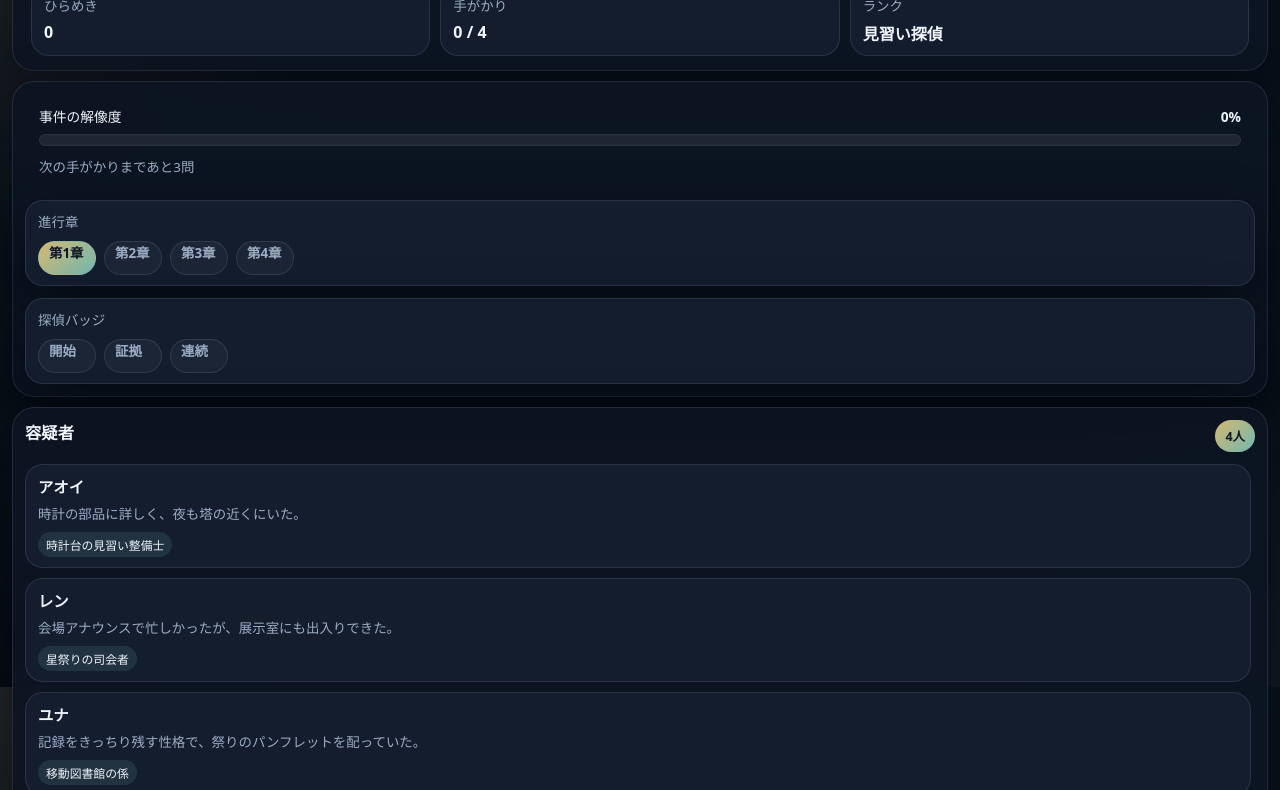
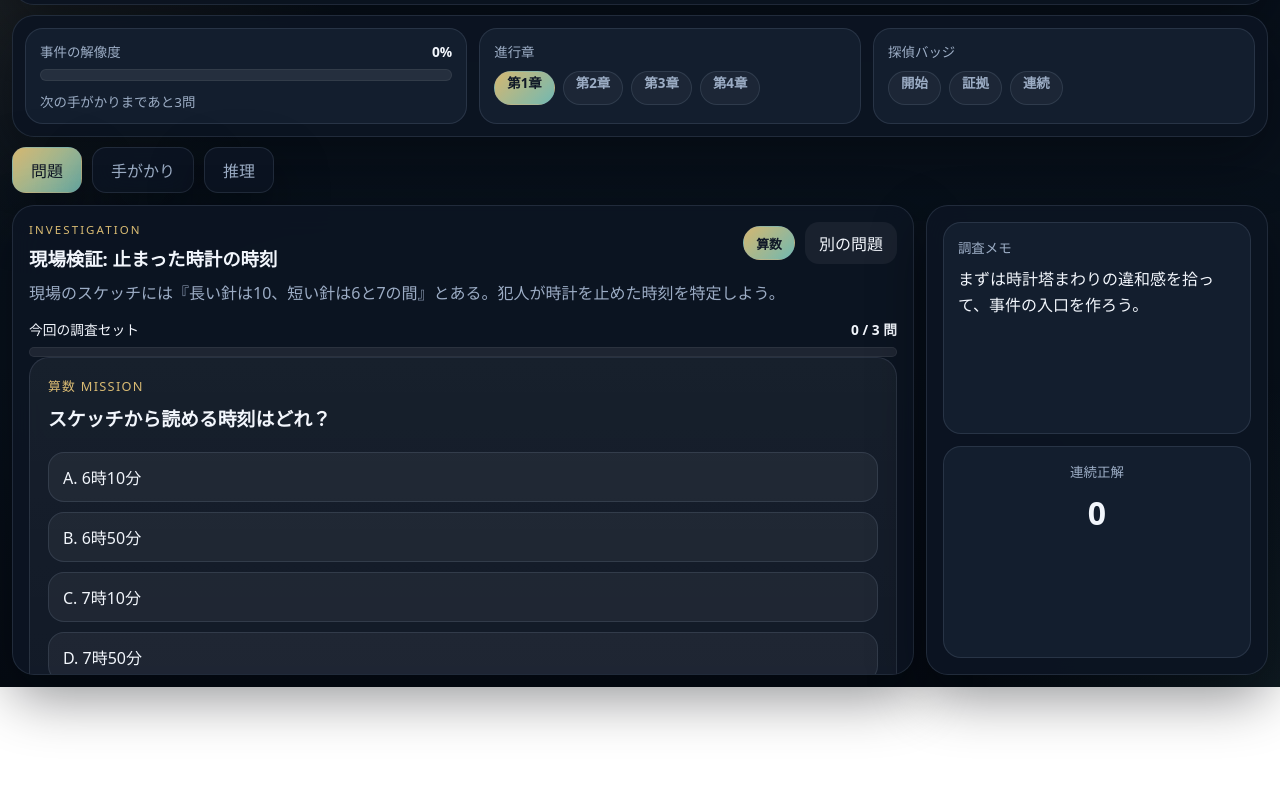
Before and after one commit to Beck175R/mistudy, a website: page index.html in a window 1280 px wide. Shown: the part 113-903 px from the top of the page. After the commit the page ends 800 px from the top, so only its background shows below. Drawn offline with Linux system fonts and the light colour scheme.

Commit message:
Refactor app into tabbed simple layout

```diff
--- a/app.js
+++ b/app.js
@@ -131,6 +131,10 @@ const state = {
 };
 
 const elements = {
+  tabButtons: document.querySelectorAll(".tab-button"),
+  missionTab: document.getElementById("missionTab"),
+  cluesTab: document.getElementById("cluesTab"),
+  solveTab: document.getElementById("solveTab"),
   storyBeat: document.getElementById("storyBeat"),
   sparkValue: document.getElementById("sparkValue"),
   clueValue: document.getElementById("clueValue"),
@@ -451,6 +455,7 @@ function submitAnswer() {
   if (unlockedClue) {
     showCelebration(unlockedClue);
     spawnBurst(elements.clueBoard, "teal");
+    setActiveTab(state.deductionUnlocked ? "solve" : "clues");
   }
 }
 
@@ -483,12 +488,34 @@ function solveCase() {
 }
 
 function bindEvents() {
+  elements.tabButtons.forEach((button) => {
+    button.addEventListener("click", () => {
+      setActiveTab(button.dataset.tab);
+    });
+  });
+
   elements.submitAnswerButton.addEventListener("click", submitAnswer);
   elements.nextQuestionButton.addEventListener("click", nextMission);
   elements.changeMissionButton.addEventListener("click", nextMission);
   elements.solveCaseButton.addEventListener("click", solveCase);
   elements.closeCelebrationButton.addEventListener("click", () => {
     elements.celebrationModal.classList.add("hidden");
+  });
+}
+
+function setActiveTab(tabName) {
+  const map = {
+    mission: elements.missionTab,
+    clues: elements.cluesTab,
+    solve: elements.solveTab
+  };
+
+  elements.tabButtons.forEach((button) => {
+    button.classList.toggle("active", button.dataset.tab === tabName);
+  });
+
+  Object.entries(map).forEach(([name, node]) => {
+    node.classList.toggle("active", name === tabName);
   });
 }
 
--- a/index.html
+++ b/index.html
@@ -13,6 +13,7 @@
 <body>
   <div class="noise"></div>
   <div id="fxLayer" class="fx-layer" aria-hidden="true"></div>
+
   <main class="app">
     <header class="header">
       <div>
@@ -36,8 +37,8 @@
       </div>
     </header>
 
-    <section class="top-strip">
-      <div class="meter-panel">
+    <section class="summary-row">
+      <div class="meter-card">
         <div class="meter-label-row">
           <span>事件の解像度</span>
           <strong id="progressBadge">0%</strong>
@@ -48,27 +49,27 @@
         <p id="nextReward" class="subtle">次の手がかりまであと3問</p>
       </div>
 
-      <div class="mini-panel">
+      <div class="chip-card">
         <span>進行章</span>
-        <div id="chapterTimeline" class="chapter-pills"></div>
+        <div id="chapterTimeline" class="chip-list"></div>
       </div>
 
-      <div class="mini-panel">
+      <div class="chip-card">
         <span>探偵バッジ</span>
-        <div id="achievementList" class="achievement-pills"></div>
+        <div id="achievementList" class="chip-list"></div>
       </div>
     </section>
 
     <section class="workspace">
-      <aside class="left-panel panel">
-        <div class="panel-head">
-          <h2>容疑者</h2>
-          <span class="badge">4人</span>
-        </div>
-        <div id="suspectList" class="suspect-list"></div>
-      </aside>
+      <nav class="tabs" aria-label="画面切り替え">
+        <button class="tab-button active" data-tab="mission">問題</button>
+        <button class="tab-button" data-tab="clues">手がかり</button>
+        <button class="tab-button" data-tab="solve">推理</button>
+      </nav>
 
-      <section class="center-panel panel">
+      <section id="missionTab" class="tab-panel active">
+        <div class="mission-layout">
+          <article class="panel main-panel">
             <div class="panel-head">
               <div>
                 <p class="kicker">INVESTIGATION</p>
@@ -99,34 +100,49 @@
               <button id="submitAnswerButton" class="primary-button">回答する</button>
               <button id="nextQuestionButton" class="secondary-button hidden">次の問題へ</button>
             </div>
+          </article>
 
-        <div class="bottom-status">
-          <article class="status-box">
+          <aside class="panel side-panel">
+            <div class="side-card">
               <span>調査メモ</span>
               <p id="liveHint">時計塔の近くで見つかった小さな違和感を集めよう。</p>
-          </article>
-          <article class="status-box narrow">
+            </div>
+            <div class="side-card centered">
               <span>連続正解</span>
               <strong id="streakValue">0</strong>
-          </article>
+            </div>
+          </aside>
         </div>
       </section>
 
-      <aside class="right-panel">
-        <article class="panel clue-panel">
+      <section id="cluesTab" class="tab-panel">
+        <div class="clues-layout">
+          <article class="panel">
+            <div class="panel-head">
+              <h2>容疑者</h2>
+              <span class="badge">4人</span>
+            </div>
+            <div id="suspectList" class="suspect-list"></div>
+          </article>
+
+          <article class="panel">
             <div class="panel-head">
               <h2>手がかり</h2>
               <span id="clueBoardBadge" class="badge">0 / 4</span>
             </div>
             <div id="clueBoard" class="clue-board"></div>
           </article>
+        </div>
+      </section>
 
+      <section id="solveTab" class="tab-panel">
         <article class="panel solve-panel">
           <div class="panel-head">
             <h2>最終推理</h2>
             <span id="deductionLock" class="lock-pill">手がかりを4つ集めると解放</span>
           </div>
-          <div class="form-stack">
+
+          <div class="solve-grid">
             <label class="field">
               <span>犯人</span>
               <select id="culpritSelect"></select>
@@ -140,10 +156,11 @@
               <select id="placeSelect"></select>
             </label>
           </div>
+
           <button id="solveCaseButton" class="primary-button wide">事件を解決する</button>
           <div id="solutionCard" class="solution-card hidden" aria-live="polite"></div>
         </article>
-      </aside>
+      </section>
     </section>
   </main>
 
--- a/styles.css
+++ b/styles.css
@@ -1,9 +1,9 @@
 :root {
   --bg: #09111c;
-  --panel: rgba(12, 21, 34, 0.92);
-  --panel-soft: rgba(20, 31, 47, 0.96);
+  --panel: rgba(12, 21, 34, 0.94);
+  --panel-soft: rgba(20, 31, 47, 0.98);
   --line: rgba(151, 168, 190, 0.16);
-  --text: #f0f4fb;
+  --text: #f2f6fc;
   --muted: #9cadc5;
   --gold: #d9bb73;
   --teal: #82d3c8;
@@ -49,6 +49,14 @@ select {
   background-size: 22px 22px;
 }
 
+.fx-layer {
+  position: fixed;
+  inset: 0;
+  pointer-events: none;
+  overflow: hidden;
+  z-index: 30;
+}
+
 .app {
   position: relative;
   z-index: 1;
@@ -60,20 +68,25 @@ select {
 }
 
 .header,
-.top-strip,
+.summary-row,
 .panel,
-.mini-panel {
+.tab-button {
   background: var(--panel);
   border: 1px solid var(--line);
-  border-radius: 22px;
   box-shadow: var(--shadow);
   backdrop-filter: blur(16px);
+}
+
+.header,
+.summary-row,
+.panel {
+  border-radius: 22px;
 }
 
 .header {
   padding: 18px 22px;
   display: grid;
-  grid-template-columns: 1.6fr auto;
+  grid-template-columns: 1.5fr auto;
   gap: 18px;
   align-items: center;
 }
@@ -96,18 +109,18 @@ select {
   margin: 10px 0 0;
   color: var(--muted);
   line-height: 1.65;
-  max-width: 78ch;
 }
 
 .header-stats {
   display: grid;
-  grid-template-columns: repeat(3, minmax(112px, 1fr));
+  grid-template-columns: repeat(3, minmax(110px, 1fr));
   gap: 10px;
 }
 
 .stat-card,
-.mini-panel,
-.status-box,
+.meter-card,
+.chip-card,
+.side-card,
 .suspect-card,
 .clue-card {
   background: var(--panel-soft);
@@ -120,8 +133,9 @@ select {
 }
 
 .stat-card span,
-.mini-panel span,
-.status-box span,
+.meter-card span,
+.chip-card span,
+.side-card span,
 .field span {
   display: block;
   color: var(--muted);
@@ -134,15 +148,15 @@ select {
   font-size: 1rem;
 }
 
-.top-strip {
+.summary-row {
   padding: 12px;
   display: grid;
   grid-template-columns: 1.1fr 0.95fr 0.95fr;
   gap: 12px;
 }
 
-.meter-panel,
-.mini-panel {
+.meter-card,
+.chip-card {
   padding: 12px 14px;
 }
 
@@ -181,18 +195,18 @@ select {
   font-size: 0.84rem;
 }
 
-.chapter-pills,
-.achievement-pills {
+.chip-list {
   display: flex;
   gap: 8px;
   flex-wrap: wrap;
   margin-top: 10px;
 }
 
-.chip {
-  min-width: 58px;
+.chip,
+.badge,
+.lock-pill {
   min-height: 34px;
-  padding: 0 10px;
+  padding: 0 12px;
   display: inline-flex;
   align-items: center;
   justify-content: center;
@@ -215,8 +229,58 @@ select {
 .workspace {
   min-height: 0;
   display: grid;
-  grid-template-columns: 0.88fr 1.34fr 0.98fr;
+  grid-template-rows: auto 1fr;
   gap: 12px;
+}
+
+.tabs {
+  display: flex;
+  gap: 10px;
+}
+
+.tab-button {
+  min-height: 46px;
+  padding: 0 18px;
+  border-radius: 14px;
+  color: var(--muted);
+  cursor: pointer;
+  transition: transform 0.14s ease, background 0.14s ease;
+}
+
+.tab-button.active {
+  background: linear-gradient(135deg, rgba(217, 187, 115, 0.98), rgba(130, 211, 200, 0.86));
+  color: #101827;
+}
+
+.tab-panel {
+  display: none;
+  min-height: 0;
+}
+
+.tab-panel.active {
+  display: block;
+}
+
+.mission-layout {
+  height: 100%;
+  display: grid;
+  grid-template-columns: 1.45fr 0.55fr;
+  gap: 12px;
+}
+
+.clues-layout {
+  height: 100%;
+  display: grid;
+  grid-template-columns: 0.95fr 1.05fr;
+  gap: 12px;
+}
+
+.main-panel,
+.side-panel,
+.solve-panel,
+.clues-layout .panel {
+  height: 100%;
+  padding: 16px;
 }
 
 .panel {
@@ -224,20 +288,12 @@ select {
   overflow: hidden;
 }
 
-.left-panel,
-.center-panel,
-.clue-panel,
-.solve-panel {
-  padding: 16px;
+.main-panel,
+.side-panel,
+.solve-panel,
+.clues-layout .panel {
   display: flex;
   flex-direction: column;
-}
-
-.right-panel {
-  min-height: 0;
-  display: grid;
-  grid-template-rows: 1fr auto;
-  gap: 12px;
 }
 
 .panel-head {
@@ -250,61 +306,6 @@ select {
 .panel-head h2 {
   margin: 0;
   font-size: 1.15rem;
-}
-
-.badge,
-.lock-pill {
-  display: inline-flex;
-  align-items: center;
-  justify-content: center;
-  min-height: 32px;
-  padding: 0 10px;
-  border-radius: 999px;
-  font-size: 0.78rem;
-  font-weight: 700;
-}
-
-.lock-pill {
-  color: var(--muted);
-  background: rgba(255, 255, 255, 0.05);
-}
-
-.suspect-list,
-.clue-board {
-  display: grid;
-  gap: 10px;
-  margin-top: 12px;
-  min-height: 0;
-  overflow: auto;
-  padding-right: 4px;
-}
-
-.suspect-card,
-.clue-card {
-  padding: 12px;
-}
-
-.suspect-card h3,
-.clue-card h3 {
-  margin: 0 0 6px;
-  font-size: 0.96rem;
-}
-
-.suspect-card p,
-.clue-card p {
-  margin: 0;
-  color: var(--muted);
-  line-height: 1.5;
-  font-size: 0.84rem;
-}
-
-.suspect-meta {
-  display: inline-flex;
-  margin-top: 8px;
-  padding: 4px 8px;
-  border-radius: 999px;
-  background: rgba(130, 211, 200, 0.12);
-  font-size: 0.74rem;
 }
 
 .mission-head-right {
@@ -342,7 +343,8 @@ select {
 
 .ghost-button:hover,
 .primary-button:hover,
-.secondary-button:hover {
+.secondary-button:hover,
+.tab-button:hover {
   transform: translateY(-1px);
 }
 
@@ -350,53 +352,46 @@ select {
   margin: 10px 0 12px;
   color: var(--muted);
   line-height: 1.6;
-  display: -webkit-box;
-  -webkit-line-clamp: 3;
-  -webkit-box-orient: vertical;
-  overflow: hidden;
-}
-
-.mission-progress {
-  margin-bottom: 12px;
 }
 
 .question-card {
-  padding: 16px;
+  padding: 18px;
   background: linear-gradient(180deg, rgba(255, 255, 255, 0.05), rgba(255, 255, 255, 0.03));
   border: 1px solid var(--line);
   border-radius: 20px;
-  overflow: auto;
 }
 
 .question-label {
-  margin: 0 0 8px;
+  margin: 0 0 10px;
   color: var(--gold);
-  font-size: 0.78rem;
+  font-size: 0.8rem;
   text-transform: uppercase;
   letter-spacing: 0.1em;
 }
 
 .question-text {
-  margin: 0 0 14px;
-  font-size: 1.08rem;
-  line-height: 1.6;
+  margin: 0 0 18px;
+  font-size: 1.35rem;
+  line-height: 1.55;
+  font-weight: 700;
 }
 
 .choice-grid {
   display: grid;
-  gap: 8px;
+  gap: 10px;
 }
 
 .choice-button {
   width: 100%;
-  min-height: 48px;
+  min-height: 56px;
   text-align: left;
-  padding: 10px 12px;
-  border-radius: 14px;
+  padding: 12px 14px;
+  border-radius: 16px;
   border: 1px solid var(--line);
   background: rgba(255, 255, 255, 0.05);
   color: var(--text);
   cursor: pointer;
+  font-size: 1rem;
   transition: transform 0.14s ease, border-color 0.14s ease, background 0.14s ease;
 }
 
@@ -449,27 +444,68 @@ select {
   margin-top: 12px;
 }
 
-.bottom-status {
-  margin-top: 12px;
-  display: grid;
-  grid-template-columns: 1fr 136px;
-  gap: 10px;
+.side-panel {
+  gap: 12px;
 }
 
-.status-box {
+.side-card {
+  flex: 1;
+  padding: 14px;
+}
+
+.side-card p {
+  margin: 10px 0 0;
+  line-height: 1.6;
+}
+
+.side-card.centered {
+  justify-content: center;
+  align-items: center;
+  text-align: center;
+}
+
+.side-card.centered strong {
+  display: block;
+  margin-top: 10px;
+  font-size: 2rem;
+}
+
+.suspect-list,
+.clue-board {
+  display: grid;
+  gap: 10px;
+  margin-top: 12px;
+  min-height: 0;
+  overflow: auto;
+  padding-right: 4px;
+}
+
+.suspect-card,
+.clue-card {
   padding: 12px;
 }
 
-.status-box p {
-  margin: 8px 0 0;
-  color: var(--text);
-  line-height: 1.55;
+.suspect-card h3,
+.clue-card h3 {
+  margin: 0 0 6px;
+  font-size: 0.96rem;
 }
 
-.status-box.narrow strong {
-  display: block;
-  margin-top: 10px;
-  font-size: 1.7rem;
+.suspect-card p,
+.clue-card p {
+  margin: 0;
+  color: var(--muted);
+  line-height: 1.5;
+  font-size: 0.9rem;
+}
+
+.suspect-meta {
+  display: inline-flex;
+  margin-top: 8px;
+  padding: 4px 8px;
+  border-radius: 999px;
+  background: rgba(130, 211, 200, 0.12);
+  font-size: 0.74rem;
 }
 
 .clue-card.locked {
@@ -483,16 +519,17 @@ select {
   );
 }
 
-.form-stack {
+.solve-grid {
   display: grid;
-  gap: 10px;
-  margin-top: 12px;
+  grid-template-columns: repeat(3, 1fr);
+  gap: 12px;
+  margin-top: 16px;
 }
 
 .field select {
   margin-top: 6px;
   width: 100%;
-  min-height: 44px;
+  min-height: 46px;
   border-radius: 12px;
   border: 1px solid var(--line);
   background: rgba(255, 255, 255, 0.06);
@@ -502,15 +539,30 @@ select {
 
 .wide {
   width: 100%;
-  margin-top: 12px;
+  margin-top: 14px;
 }
 
-.fx-layer {
+.celebration-modal {
   position: fixed;
   inset: 0;
-  pointer-events: none;
-  overflow: hidden;
-  z-index: 30;
+  display: grid;
+  place-items: center;
+  background: rgba(3, 8, 15, 0.62);
+  backdrop-filter: blur(6px);
+}
+
+.celebration-card {
+  width: min(440px, calc(100vw - 32px));
+  padding: 24px;
+  border-radius: 24px;
+  border: 1px solid rgba(217, 187, 115, 0.24);
+  background: linear-gradient(180deg, rgba(13, 23, 36, 0.98), rgba(8, 15, 26, 0.98));
+  box-shadow: var(--shadow);
+  animation: pop 0.22s ease;
+}
+
+.flash {
+  animation: flash 0.42s ease;
 }
 
 .fx-burst {
@@ -539,38 +591,6 @@ select {
   border-radius: 999px;
   background: linear-gradient(135deg, var(--gold), var(--teal));
   animation: spark 0.55s ease-out forwards;
-}
-
-.celebration-modal {
-  position: fixed;
-  inset: 0;
-  display: grid;
-  place-items: center;
-  background: rgba(3, 8, 15, 0.62);
-  backdrop-filter: blur(6px);
-}
-
-.celebration-card {
-  width: min(440px, calc(100vw - 32px));
-  padding: 24px;
-  border-radius: 24px;
-  border: 1px solid rgba(217, 187, 115, 0.24);
-  background: linear-gradient(180deg, rgba(13, 23, 36, 0.98), rgba(8, 15, 26, 0.98));
-  box-shadow: var(--shadow);
-  animation: pop 0.22s ease;
-}
-
-.celebration-card h2 {
-  margin: 8px 0;
-}
-
-.celebration-card p:last-of-type {
-  color: var(--muted);
-  line-height: 1.7;
-}
-
-.flash {
-  animation: flash 0.42s ease;
 }
 
 .hidden {
@@ -622,7 +642,7 @@ select {
   }
 }
 
-@media (max-height: 940px) {
+@media (max-height: 920px) {
   .app {
     padding: 12px;
     gap: 10px;
@@ -632,77 +652,20 @@ select {
     padding: 14px 18px;
   }
 
-  .header h1 {
-    font-size: clamp(1.5rem, 2.1vw, 2.4rem);
-  }
-
-  .story-line {
-    margin-top: 8px;
-    font-size: 0.92rem;
-    display: -webkit-box;
-    -webkit-line-clamp: 2;
-    -webkit-box-orient: vertical;
-    overflow: hidden;
-  }
-
-  .top-strip,
-  .left-panel,
-  .center-panel,
-  .clue-panel,
-  .solve-panel {
-    padding: 12px;
-  }
-
-  .question-text {
-    font-size: 1rem;
-  }
-
-  .choice-button {
-    min-height: 42px;
-    padding: 8px 10px;
-  }
-
-  .suspect-card,
-  .clue-card,
-  .status-box,
-  .stat-card,
-  .mini-panel {
-    padding: 10px 12px;
-  }
-}
-
-@media (max-height: 860px) {
-  .header {
-    grid-template-columns: 1.4fr auto;
-  }
-
   .story-line {
     display: none;
   }
 
-  .top-strip {
-    grid-template-columns: 1fr 0.9fr 0.9fr;
+  .question-text {
+    font-size: 1.18rem;
   }
 
-  .panel-head h2 {
-    font-size: 1.02rem;
-  }
-
-  .mission-copy {
-    -webkit-line-clamp: 2;
-    margin: 8px 0 10px;
-  }
-
-  .bottom-status {
-    grid-template-columns: 1fr 112px;
-  }
-
-  .status-box p {
-    font-size: 0.92rem;
+  .choice-button {
+    min-height: 48px;
   }
 }
 
-@media (max-width: 1280px) {
+@media (max-width: 1180px) {
   body {
     overflow: auto;
   }
@@ -712,12 +675,10 @@ select {
   }
 
   .header,
-  .top-strip,
-  .workspace {
+  .summary-row,
+  .mission-layout,
+  .clues-layout,
+  .solve-grid {
     grid-template-columns: 1fr;
   }
-
-  .right-panel {
-    grid-template-rows: auto;
-  }
 }
```
Lines whose indentation alone changed are shown as unchanged.
